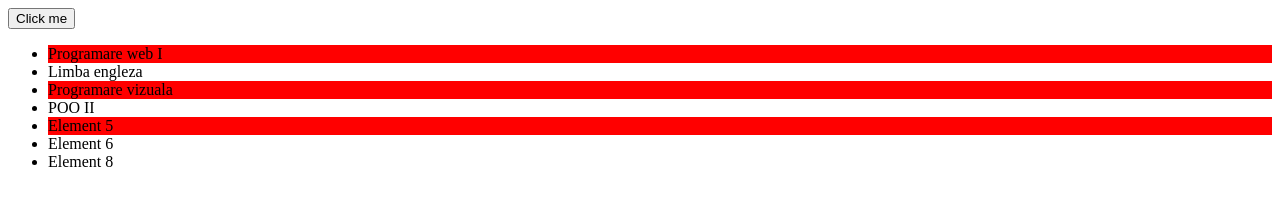
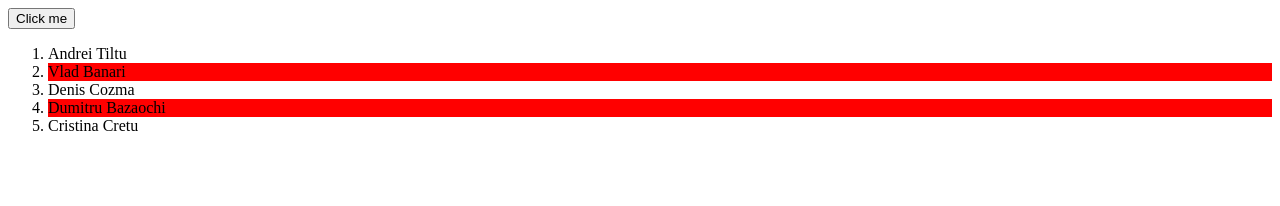
Before and after one commit to USARB-WEB/pw1.is21z.2021, a plain HTML site: page 1-Accesarea elementelor DOM/index.html in a window 1280 px wide. Drawn offline with Linux system fonts and the light colour scheme.

Commit message:
DOM. Accesarea elementelor si evenimente

```diff
--- /dev/null
+++ b/1-Accesarea elementelor DOM/app.js
@@ -0,0 +1,19 @@
+document.addEventListener("DOMContentLoaded", () => {
+    const students = document.querySelectorAll("li");
+    console.log(students);
+
+    let i = 1;
+    for (const student of students) {
+        if(i % 2 === 0){
+            student.style.backgroundColor = "red";
+        }
+        i++;
+    }
+
+
+    const button = document.getElementById("clickMeButton");
+    button.innerHTML = "Click me";
+    button.addEventListener("click", () => {
+        document.body.style.backgroundColor = "green";
+    });
+})
--- a/POO. Mostenire/DOM/1-Accesarea elementelor DOM/index.html
+++ b/1-Accesarea elementelor DOM/index.html
@@ -7,18 +7,17 @@
     <title>Document</title>
 </head>
 <body>
-    <button id="buttonId">Click me</button>
 
-    <ul>
-        <li>Programare web I</li>
-        <li>Limba engleza</li>
-        <li>Programare vizuala</li>
-        <li>POO II</li>
-        <li>Element 5</li>
-        <li>Element 6</li>
-        <li>Element 7</li>
-        <li>Element 8</li>
-    </ul>
+    <button id="clickMeButton"></button>
+
+
+    <ol>
+        <li>Andrei Tiltu</li>
+        <li>Vlad Banari</li>
+        <li>Denis Cozma</li>
+        <li>Dumitru Bazaochi</li>
+        <li>Cristina Cretu</li>
+    </ol>
 
     <script src="app.js"></script>
 </body>
--- a/POO. Mostenire/DOM/1-Accesarea elementelor DOM/app.js
+++ /dev/null
@@ -1,27 +0,0 @@
-const listItems = document.getElementsByTagName("li");
-
-let i = 0;
-for (const item of listItems) {
-    if(i % 2 === 0) {
-        item.style.backgroundColor = "red";
-    }
-    if(i === 6) {
-        item.remove();
-    }
-    i++;
-}
-
-console.log(listItems);
-
-
-const listItemQuerySelector = document.querySelectorAll("li");
-console.log(listItemQuerySelector);
-
-document.addEventListener("DOMContentLoaded", () => {
-    console.log("DOM loaded");
-    const buttonElement = document.getElementById("buttonId");
-    console.log(buttonElement);
-    buttonElement.addEventListener("click", () => {
-        document.body.style.backgroundColor = "yellow";
-    });
-});
```
